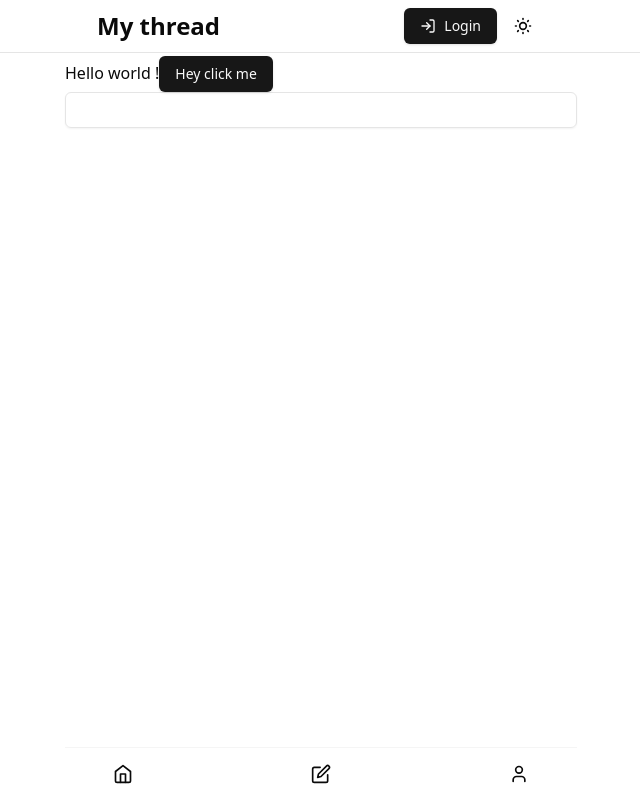
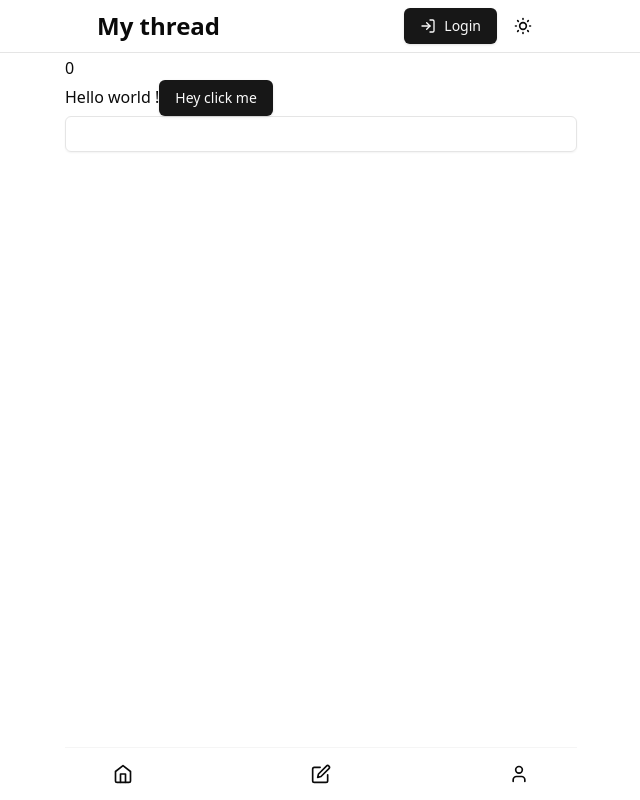
Before and after one commit to benbaruka/thread_app, a Next.js app: page / in a window 1280 px wide. Shown: the whole page, without its empty margins (319-959 px from the left). Built offline with nearby package versions, Linux system fonts and the light colour scheme; no server answers.

Commit message:
add prisma and database

```diff
--- a/app/page.tsx
+++ b/app/page.tsx
@@ -1,10 +1,13 @@
 import { Button } from "@/components/ui/button";
 import { Input } from "@/components/ui/input";
+import { getAuthSession } from "@/lib/authOption";
 import Image from "next/image";
 
-export default function Home() {
+export default async function Home() {
+  const session = await getAuthSession();
   return (
     <div>
+      <p>{JSON.stringify(0, null, 2)}</p>
       Hello world !<Button>Hey click me</Button>
       <Input />
     </div>
```
